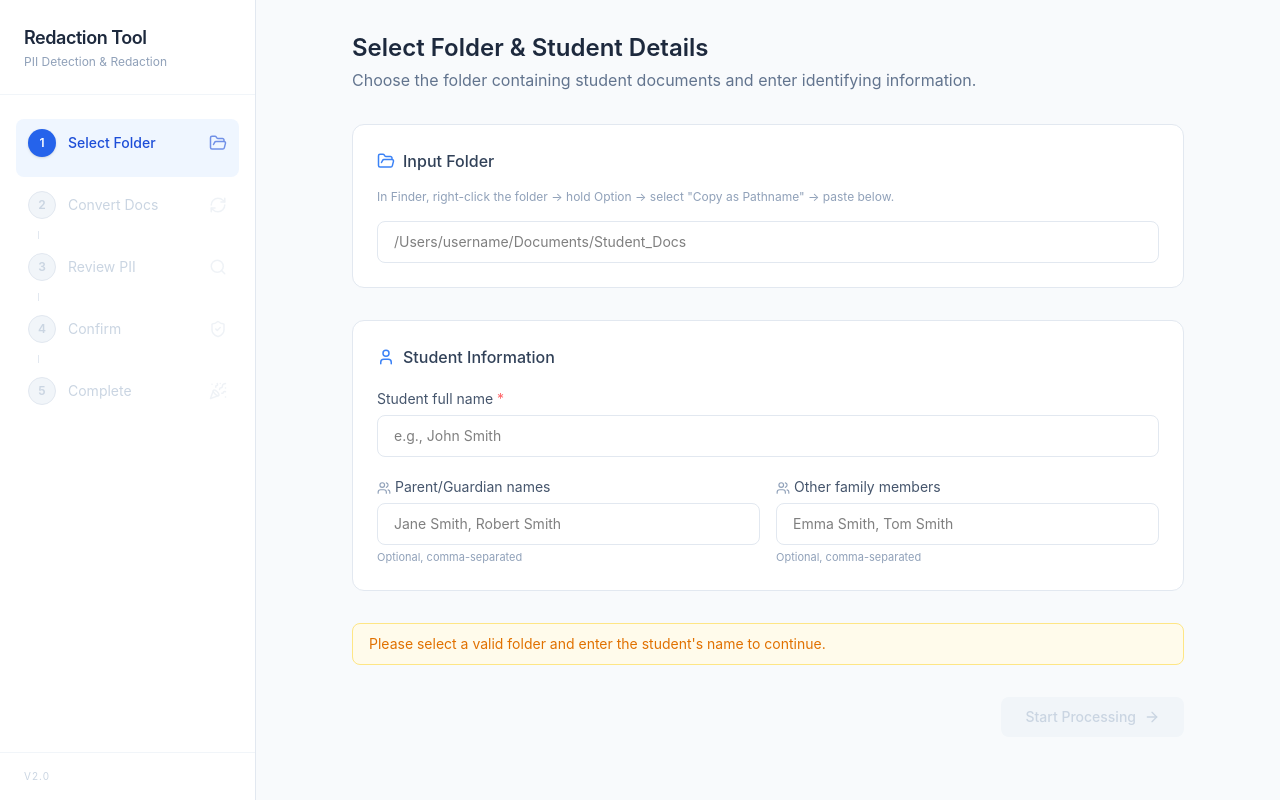
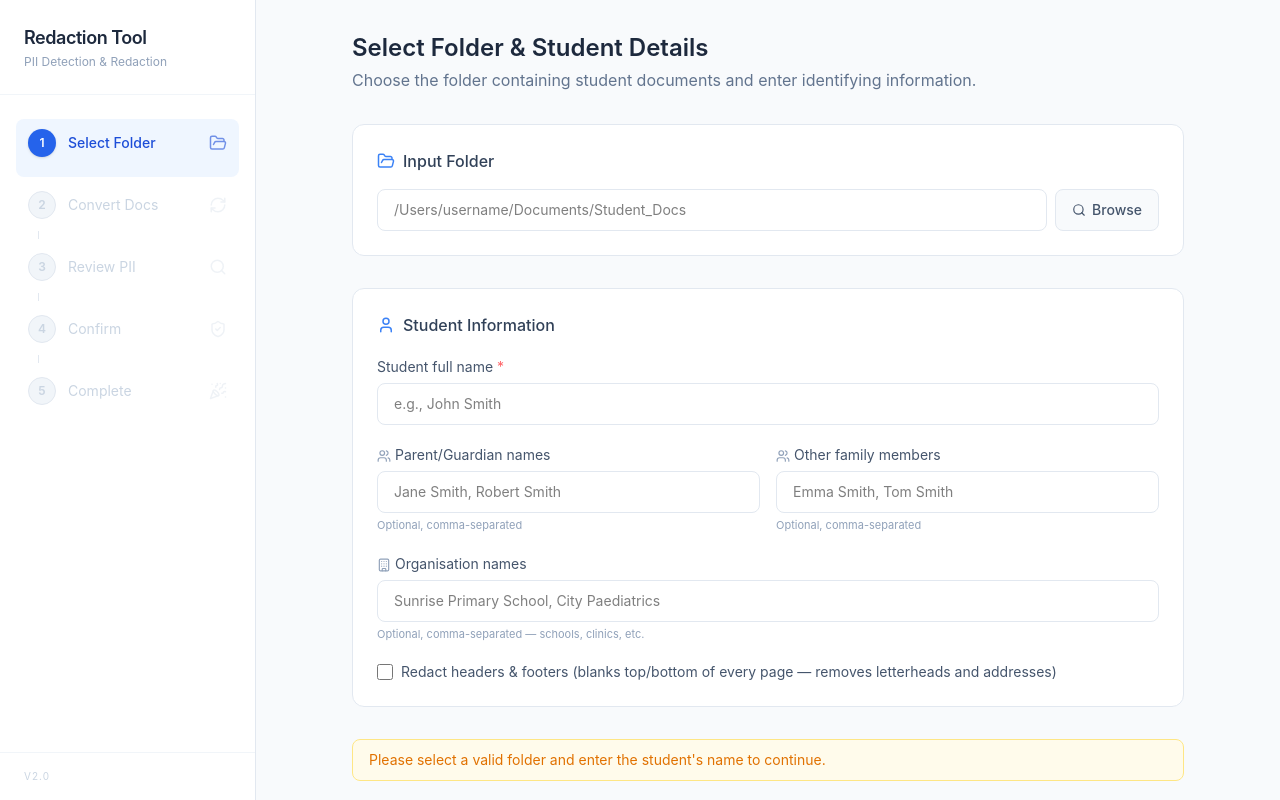
Before and after one commit to mrdavearms/student-doc-redactor, a React (Vite) app in the folder desktop/: page / in a window 1280 px wide. Built offline with nearby package versions, Linux system fonts and the light colour scheme.

Commit message:
feat(desktop): add org names input and header/footer checkbox to FolderSelection

```diff
--- a/desktop/src/pages/FolderSelection.tsx
+++ b/desktop/src/pages/FolderSelection.tsx
@@ -1,15 +1,15 @@
 import { useState, useCallback } from 'react';
 import { motion } from 'framer-motion';
-import { FolderOpen, User, Users, ArrowRight } from 'lucide-react';
+import { FolderOpen, User, Users, Building, ArrowRight, Search } from 'lucide-react';
 import { useStore } from '../store';
 import { api } from '../api';
 
 export default function FolderSelection() {
   const {
     folderPath, studentName, parentNames, familyNames,
-    folderValid,
+    organisationNames, redactHeaderFooter, folderValid,
     setFolderPath, setStudentName, setParentNames, setFamilyNames,
-    setFolderValid, navigateTo,
+    setOrganisationNames, setRedactHeaderFooter, setFolderValid, navigateTo,
   } = useStore();
 
   const [validating, setValidating] = useState(false);
@@ -30,6 +30,13 @@ export default function FolderSelection() {
       setValidating(false);
     }
   }, [setFolderPath, setFolderValid]);
+
+  const handleBrowse = useCallback(async () => {
+    const selected = await window.electronAPI?.selectFolder();
+    if (selected) {
+      validateFolder(selected);
+    }
+  }, [validateFolder]);
 
   const canProceed = folderValid && studentName.trim().length > 0;
 
@@ -52,21 +59,29 @@ export default function FolderSelection() {
           Input Folder
         </div>
 
-        <p className="text-xs text-slate-400">
-          In Finder, right-click the folder → hold Option → select "Copy as Pathname" → paste below.
-        </p>
-
+        <div className="flex gap-2">
           <input
             type="text"
             value={folderPath}
             onChange={(e) => validateFolder(e.target.value)}
             placeholder="/Users/username/Documents/Student_Docs"
             className={`
-            w-full px-4 py-2.5 rounded-lg border text-sm transition-colors
+              flex-1 px-4 py-2.5 rounded-lg border text-sm transition-colors
               focus:outline-none focus:ring-2 focus:ring-primary-200 focus:border-primary-400
               ${folderValid ? 'border-emerald-300 bg-emerald-50/50' : folderPath ? 'border-red-300 bg-red-50/30' : 'border-slate-200'}
             `}
           />
+          <button
+            type="button"
+            onClick={handleBrowse}
+            className="flex items-center gap-1.5 px-4 py-2.5 rounded-lg border border-slate-200 bg-slate-50
+                       text-sm text-slate-600 font-medium hover:bg-slate-100 hover:border-slate-300
+                       transition-colors shrink-0"
+          >
+            <Search size={14} />
+            Browse
+          </button>
+        </div>
 
         {validating && <p className="text-xs text-slate-400">Checking folder...</p>}
         {!validating && folderPath && folderValid && (
@@ -136,6 +151,35 @@ export default function FolderSelection() {
             <p className="text-[11px] text-slate-400 mt-1">Optional, comma-separated</p>
           </div>
         </div>
+
+        <div>
+          <label className="block text-sm text-slate-600 mb-1.5">
+            <Building size={14} className="inline mr-1 text-slate-400" />
+            Organisation names
+          </label>
+          <input
+            type="text"
+            value={organisationNames}
+            onChange={(e) => setOrganisationNames(e.target.value)}
+            placeholder="Sunrise Primary School, City Paediatrics"
+            className="w-full px-4 py-2.5 rounded-lg border border-slate-200 text-sm
+                       focus:outline-none focus:ring-2 focus:ring-primary-200 focus:border-primary-400"
+          />
+          <p className="text-[11px] text-slate-400 mt-1">Optional, comma-separated — schools, clinics, etc.</p>
+        </div>
+
+        <label className="flex items-center gap-2 cursor-pointer">
+          <input
+            type="checkbox"
+            checked={redactHeaderFooter}
+            onChange={(e) => setRedactHeaderFooter(e.target.checked)}
+            className="w-4 h-4 rounded border-slate-300 text-primary-600
+                       focus:ring-primary-200 focus:ring-offset-0"
+          />
+          <span className="text-sm text-slate-600">
+            Redact headers & footers (blanks top/bottom of every page — removes letterheads and addresses)
+          </span>
+        </label>
       </motion.section>
 
       {/* Warning + proceed */}
```
Lines whose indentation alone changed are shown as unchanged.
